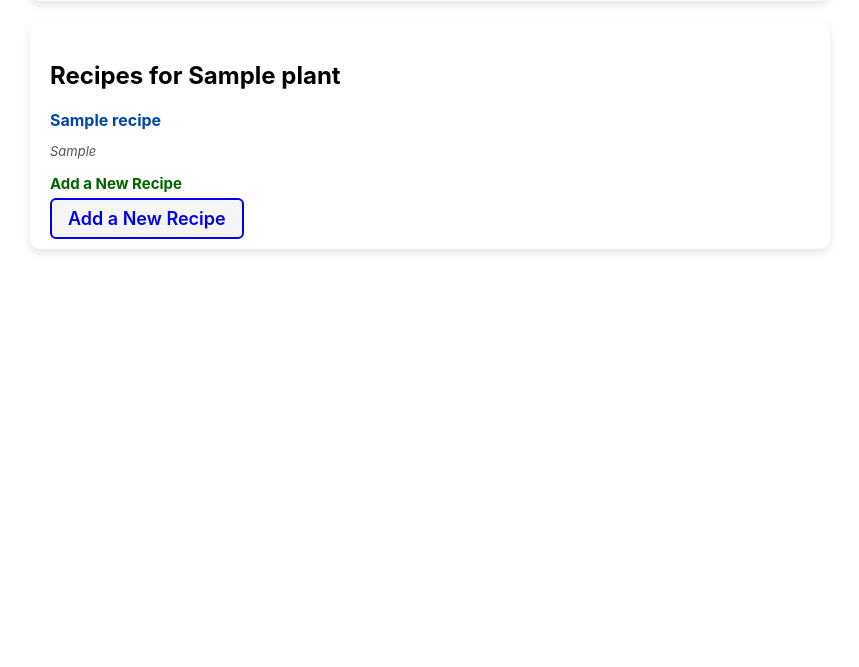
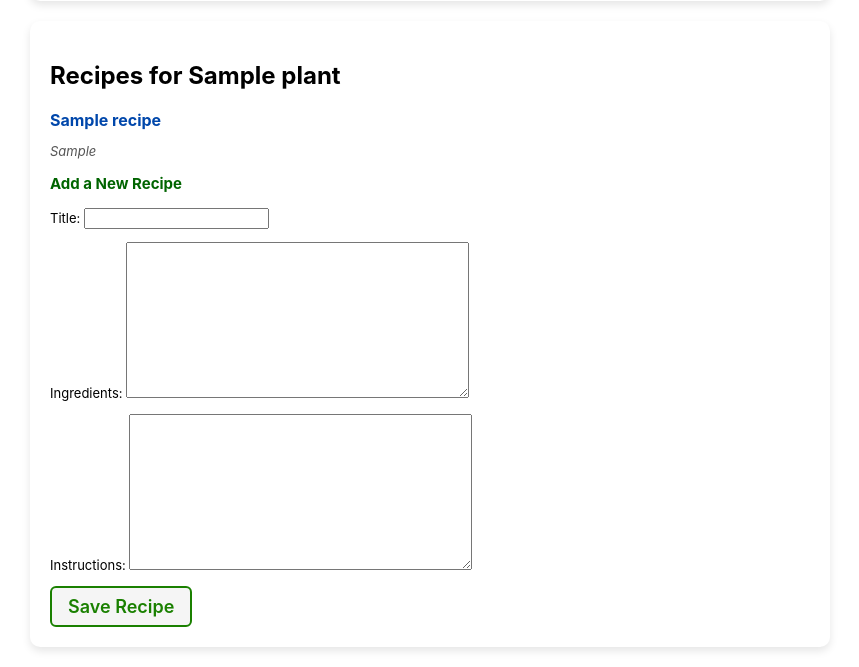
Before and after one commit to paintedlbird7/plant-remedies, a Django app: page /plant/1/ in a window 1280 px wide. Shown: the part 1110-1777 px from the top of the page, without its empty margins (210-1069 px from the left). Before the commit the page ends 1363 px from the top, so only its background shows below. Run offline with Django 4.2, Linux system fonts and the light colour scheme; a user stored in the database is signed in; tables that the repository leaves empty hold one stand-in row (values such as "Sample post"); grey boxes marked "Sample" are stand-in pictures.

Commit message:
WIP: fixed the render of recipes issue

```diff
--- a/main_app/models.py
+++ b/main_app/models.py
@@ -58,7 +58,8 @@ class Recipe(models.Model):
     title = models.CharField(max_length=100)
     ingredients = models.TextField()
     instructions = models.TextField()
-    plant = models.ForeignKey(Plant, on_delete=models.CASCADE)
+    plant = models.ForeignKey(Plant, on_delete=models.CASCADE, related_name='plant_recipes')
+
 
     def __str__(self):
         return f"{self.title} Recipe for {self.plant.name}"
--- a/main_app/templates/plants/detail.html
+++ b/main_app/templates/plants/detail.html
@@ -108,7 +108,7 @@
             <p class="recipe-description">{{ recipe.description }}</p>
             <em class="recipe-instructions">{{ recipe.instructions }}</em>
           </li>
-        {% endfor %}
+            {% endfor %}
       </ul>
     {% else %}
       <p class="no-recipes-warning">No recipes available for this plant yet.</p>
@@ -120,11 +120,13 @@
     <form method="post" action="{% url 'add-recipe' plant.id %}" class="add-recipe-form">
       {% csrf_token %}
       {{ form.as_p }}
-      {% comment %} <button type="submit" class="btn submit">Save Recipe</button> {% endcomment %}
+      <button type="submit" class="btn submit">Save Recipe</button>
     </form>
 
-    <!-- Add Recipe Button -->
-    <a href="{% url 'add-recipe' plant.id %}" class="btn add-recipe">Add a New Recipe</a>
+
+
+    <!-- Add Recipe Button Remove duplicate-->
+    {% comment %} <a href="{% url 'add-recipe' plant.id %}" class="btn add-recipe">Add a New Recipe</a> {% endcomment %}
   </section>
 </div>
 
--- a/main_app/views.py
+++ b/main_app/views.py
@@ -50,16 +50,22 @@ def plant_index(request):
 @login_required
 def plant_detail(request, plant_id):
     plant = Plant.objects.get(id=plant_id)
-    # instantiate FeedingForm to be rendered in the template
-    recipes = plant.recipes.all()
     feeding_form = FeedingForm()
+    form = RecipeForm()
+
+    # This is IMPORTANT
+    recipes = plant.plant_recipes.all()
+
     return render(request, 'plants/detail.html', {
-        # include the plant and feeding_form in the context
-            'plant': plant, 'recipes': recipes, 'feeding_form': feeding_form
-        })
+        'plant': plant,
+        'feeding_form': feeding_form,
+        'form': form,
+        'recipes': recipes,
+    })
 
-LoginRequiredMixin,
-class PlantCreate(CreateView):
+
+
+class PlantCreate(LoginRequiredMixin, CreateView):
     model = Plant
     fields = ['name', 'ailment', 'description', 'origin', 'image']
 
@@ -128,7 +134,9 @@ from .forms import RecipeForm
 @login_required
 def add_recipe(request, plant_id):
     plant = get_object_or_404(Plant, id=plant_id)
-    recipes = plant.recipes.all()
+    # recipes = plant.recipes.all()
+    plant.plant_recipes.all()
+
     feeding_form = FeedingForm()
 
     # Handling the recipe form submission
```
Also changed, not shown: 1 other file.
